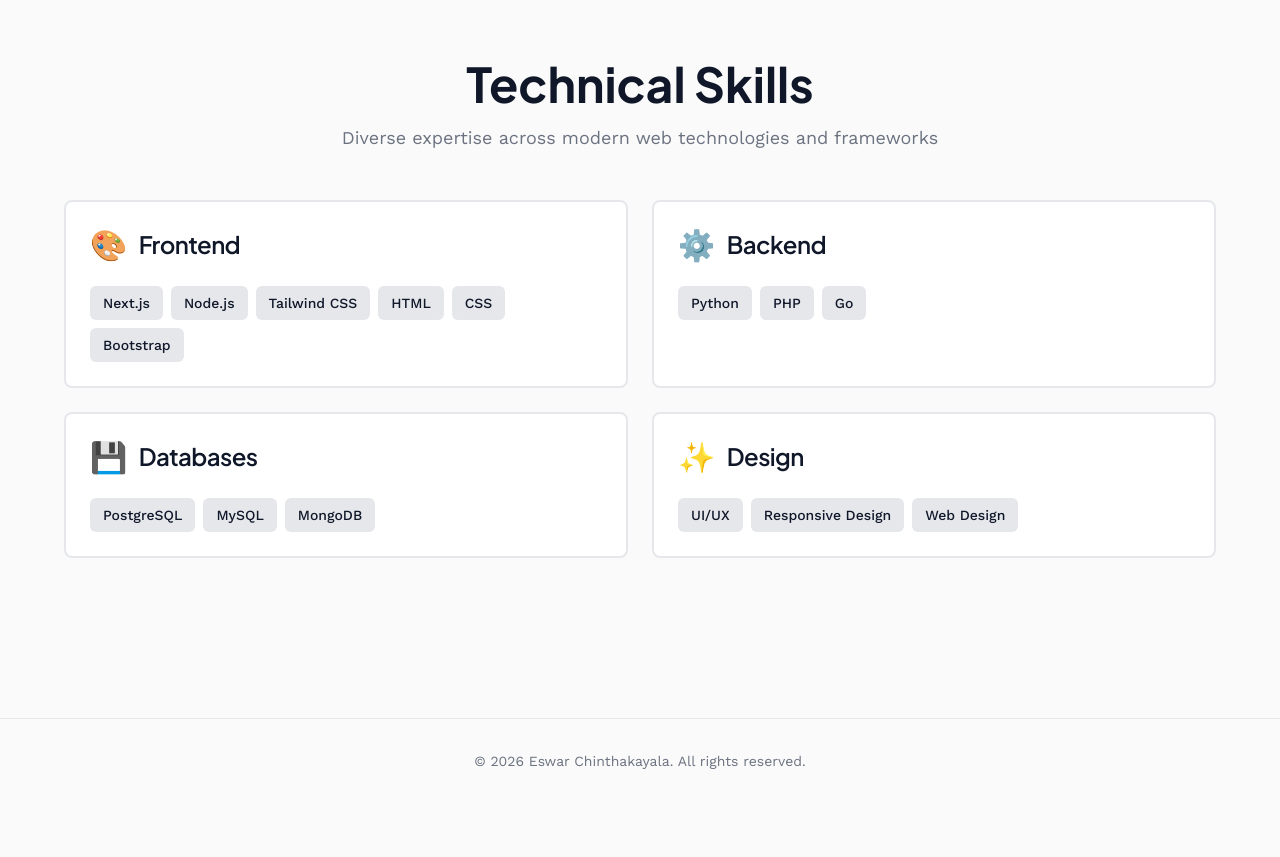
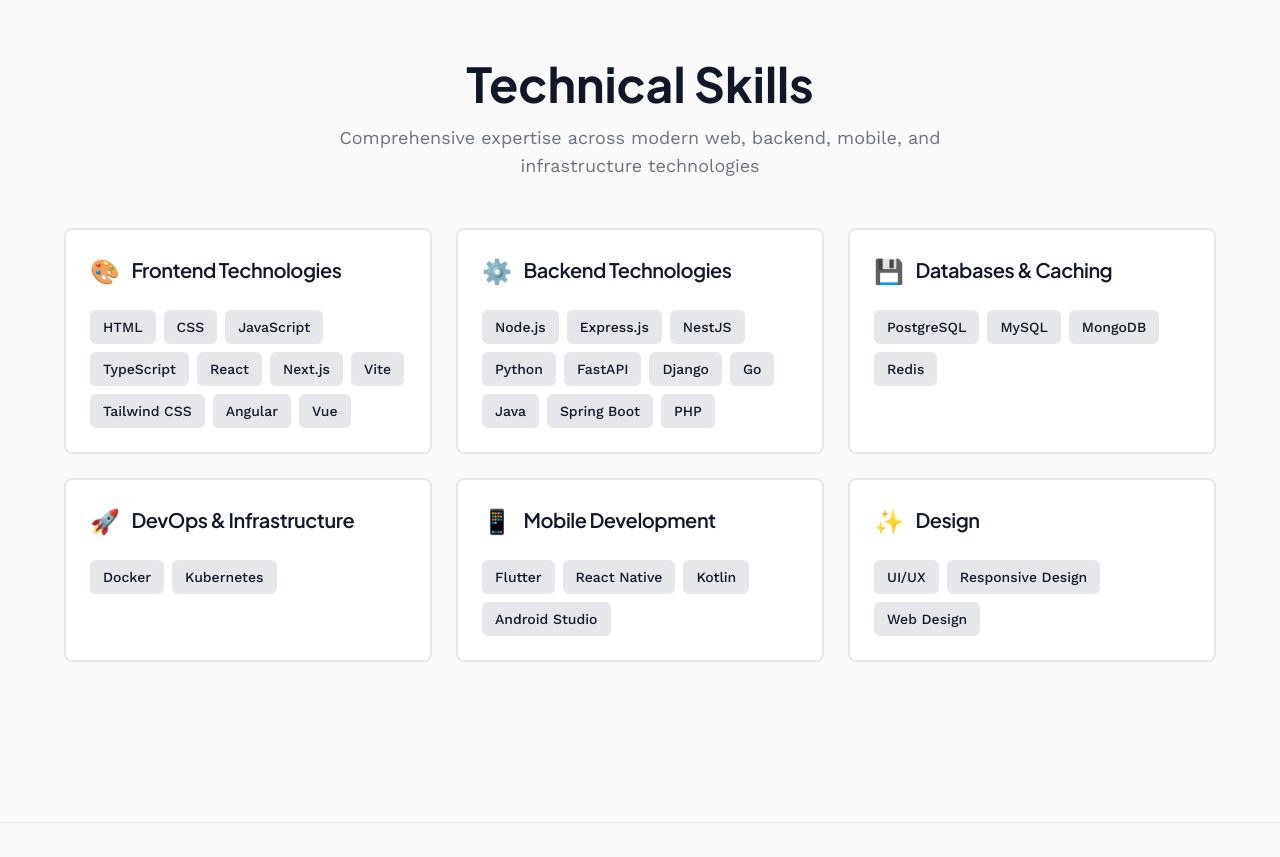
Before and after one commit to Eswar-space/sg-800045c9-3163-4455-8b6b-9dd248f2b8f6-1775826113, a Next.js app: page / in a window 1280 px wide. Shown: the part 660-1517 px from the top of the page. Before the commit the page ends 1463 px from the top, so only its background shows below. Built offline with nearby package versions, Linux system fonts and the light colour scheme.

Commit message:
feat(portfolio): update skills section with tech stack

```diff
--- a/src/components/Skills.tsx
+++ b/src/components/Skills.tsx
@@ -3,19 +3,51 @@
 
 const skillCategories = [
   {
-    title: "Frontend",
-    skills: ["Next.js", "Node.js", "Tailwind CSS", "HTML", "CSS", "Bootstrap"],
+    title: "Frontend Technologies",
+    skills: [
+      "HTML",
+      "CSS",
+      "JavaScript",
+      "TypeScript",
+      "React",
+      "Next.js",
+      "Vite",
+      "Tailwind CSS",
+      "Angular",
+      "Vue",
+    ],
     icon: "🎨",
   },
   {
-    title: "Backend",
-    skills: ["Python", "PHP", "Go"],
+    title: "Backend Technologies",
+    skills: [
+      "Node.js",
+      "Express.js",
+      "NestJS",
+      "Python",
+      "FastAPI",
+      "Django",
+      "Go",
+      "Java",
+      "Spring Boot",
+      "PHP",
+    ],
     icon: "⚙️",
   },
   {
-    title: "Databases",
-    skills: ["PostgreSQL", "MySQL", "MongoDB"],
+    title: "Databases & Caching",
+    skills: ["PostgreSQL", "MySQL", "MongoDB", "Redis"],
     icon: "💾",
+  },
+  {
+    title: "DevOps & Infrastructure",
+    skills: ["Docker", "Kubernetes"],
+    icon: "🚀",
+  },
+  {
+    title: "Mobile Development",
+    skills: ["Flutter", "React Native", "Kotlin", "Android Studio"],
+    icon: "📱",
   },
   {
     title: "Design",
@@ -33,16 +65,16 @@
             Technical Skills
           </h2>
           <p className="text-lg text-muted-foreground max-w-2xl mx-auto">
-            Diverse expertise across modern web technologies and frameworks
+            Comprehensive expertise across modern web, backend, mobile, and infrastructure technologies
           </p>
         </div>
 
-        <div className="grid grid-cols-1 md:grid-cols-2 gap-6">
+        <div className="grid grid-cols-1 md:grid-cols-2 lg:grid-cols-3 gap-6">
           {skillCategories.map((category) => (
             <Card key={category.title} className="border-2 hover:border-primary/50 transition-colors">
               <CardHeader>
-                <CardTitle className="flex items-center gap-3 font-heading text-2xl">
-                  <span className="text-3xl">{category.icon}</span>
+                <CardTitle className="flex items-center gap-3 font-heading text-xl">
+                  <span className="text-2xl">{category.icon}</span>
                   {category.title}
                 </CardTitle>
               </CardHeader>
```
